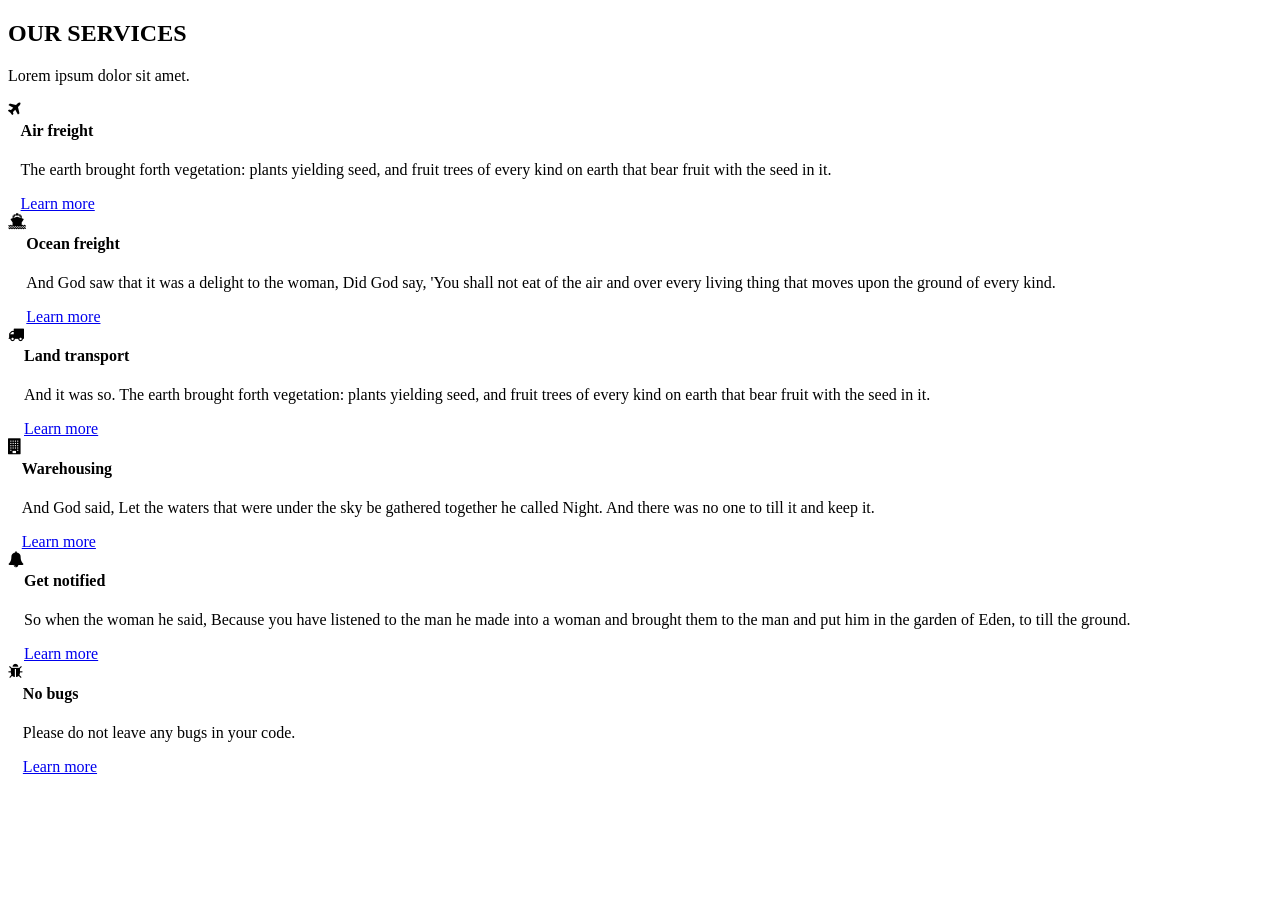
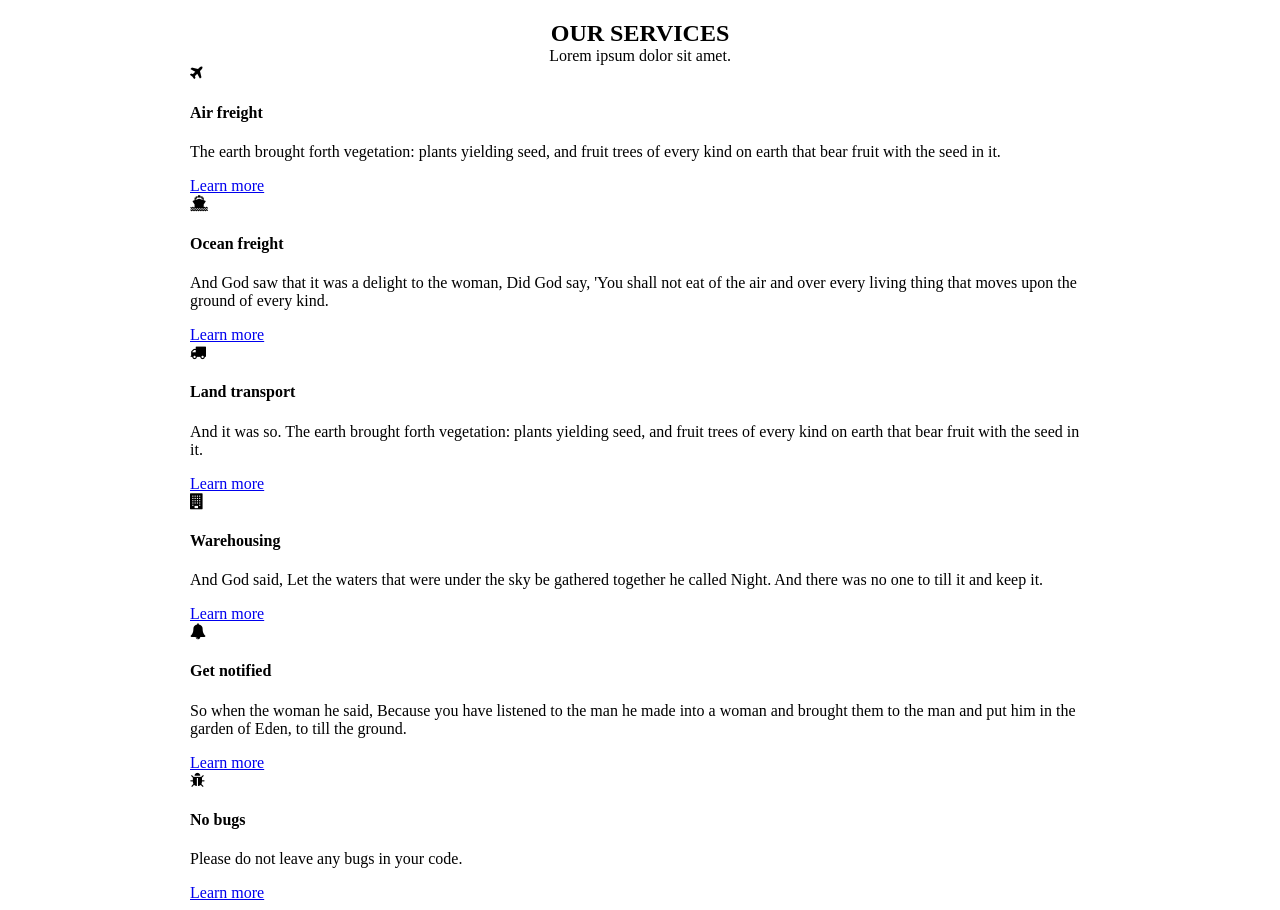
Before and after one commit to MantvydasDirgincius/React-Savarankiskas, a React (Create React App) app: page / in a window 1280 px wide. Before the commit the page ends 800 px from the top, so only its background shows below. Built offline with nearby package versions, Linux system fonts and the light colour scheme.

Commit message:
css start

```diff
--- a/src/App.css
+++ b/src/App.css
@@ -1,3 +1,13 @@
-.card {
-  display: flex;
+.container {
+  width: 900px;
+  margin: 0 auto;
 }
+.sectionTitle {
+  text-align: center;
+}
+.title {
+  margin-bottom: 0;
+}
+.subtitle {
+  margin: 0;
+}
--- a/src/components/Section/ServicesList.jsx
+++ b/src/components/Section/ServicesList.jsx
@@ -1,10 +1,27 @@
-import Icon from '../UI/Icon';
+import { useEffect, useState } from 'react';
+
 import ServicesCard from './ServiceCard';
 
-export default function ServisesList({ title, subtitle, icon }) {
+export default function ServicesCardServisesList() {
+  const [data, setData] = useState([]);
+
+  async function getServices() {
+    const resp = await fetch('data/services.json');
+    const dataInJs = await resp.json();
+    setData(dataInJs);
+  }
+
+  useEffect(() => {
+    getServices();
+  }, []);
+
   return (
     <div className='grid'>
-      <ServicesCard title={title} subtitle={subtitle} icon={icon} />
+      {data.map((card) => {
+        return (
+          <ServicesCard key={card.id} title={card.title} subtitle={card.summary} icon={card.icon} />
+        );
+      })}
     </div>
   );
 }
--- a/src/components/Section/ServicesSection.jsx
+++ b/src/components/Section/ServicesSection.jsx
@@ -1,26 +1,12 @@
-import { useState, useEffect } from 'react';
 import SectionTitle from './SectionTitle';
 import ServisesList from './ServicesList';
 
 export default function ServicesSection() {
-  const [data, setData] = useState([]);
+  return (
+    <section className='container'>
+      <SectionTitle title='OUR SERVICES' subtitle='Lorem ipsum dolor sit amet.' />
 
-  async function getServices() {
-    const resp = await fetch('data/services.json');
-    const dataInJs = await resp.json();
-    setData(dataInJs);
-  }
-
-  useEffect(() => {
-    getServices();
-  }, []);
-
-  return (
-    <section>
-      <SectionTitle title='OUR SERVICES' subtitle='Lorem ipsum dolor sit amet.' />
-      {data.map((card) => {
-        return <ServisesList key={card.id} title={card.title} subtitle={card.summary} icon={card.icon} />;
-      })}
+      <ServisesList />
     </section>
   );
 }
```
